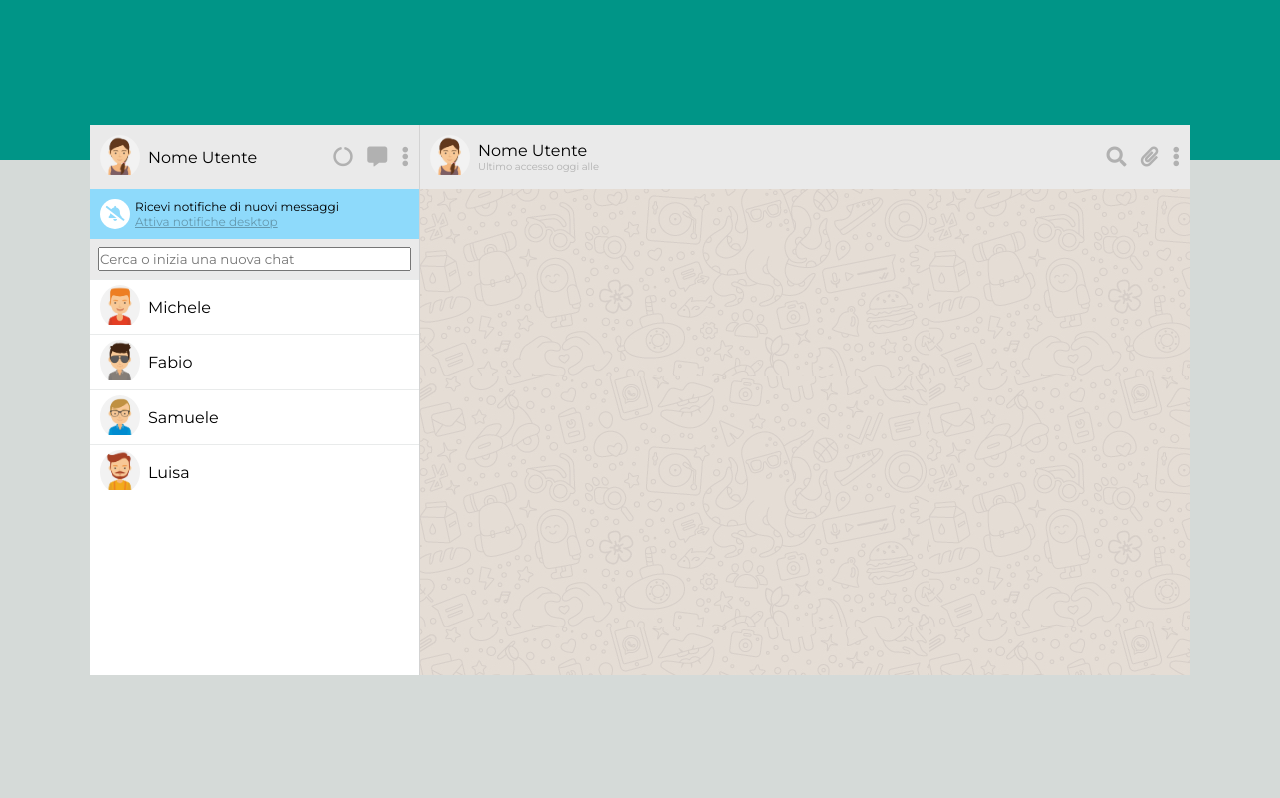
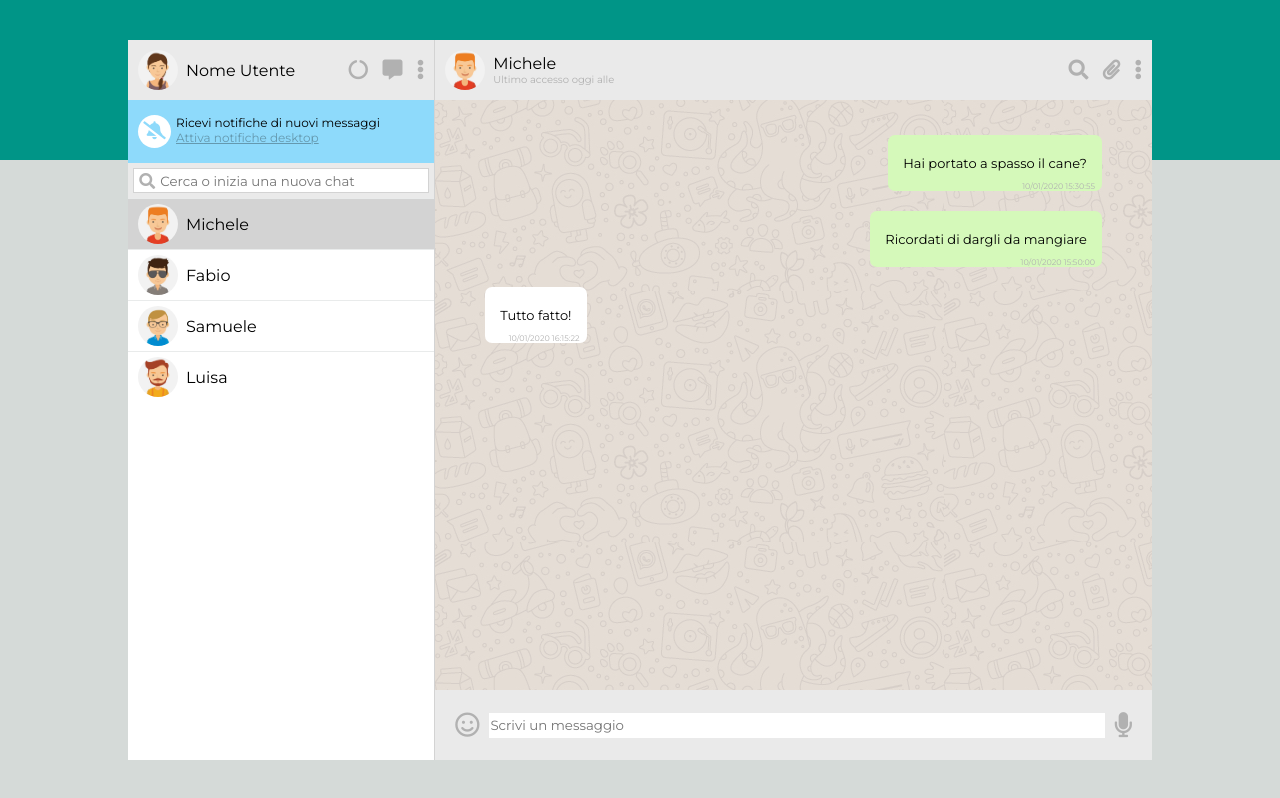
Before and after one commit to rcolonna00/vue-boolzapp, a plain HTML site: page index.html in a window 1280 px wide. Drawn offline with nearby package versions, Linux system fonts and the light colour scheme.

Commit message:
prima parte

```diff
--- a/css/style.css
+++ b/css/style.css
@@ -17,6 +17,7 @@ img{
 
 .img-utente{
     width: 40px;
+    height: 40px;
     border-radius: 50%;
     overflow: hidden;
     margin-right: 8px;
@@ -27,6 +28,7 @@ img{
 .color-app-sfondo{
     background: rgb(0,149,135);
     background: linear-gradient(180deg, rgba(0,149,135,1) 20%, rgba(213,218,216,1) 20%);
+    width: 100%;
     height: 100vh;
     display: flex;
     justify-content: center;
@@ -37,29 +39,28 @@ img{
 /* APP */
 /* MACROAREE */
 .container-app{
-    width: 1100px;
+    min-width: 900px;
+    width: 80%;
     display: flex;
-
-
-    /* Test */
-    /*Fare attenzione con
-    l'altezza da mettere */
-    height: 550px;
-    min-height: 250px;
+    height: 90%;
 }
 
 .parte-utenti{
     width: 30%;
+    height: 100%;
     background-color: white;
     border-right: 1px solid lightgray;
+    display: flex;
+    flex-direction: column;
 }
 
 .parte-messaggi{
     width: 70%;
+    height: 100%;
     background-image: url(../img/mine.jpg);
-
-    /*test*/
-    height: 100%;
+    display: flex;
+    flex-direction: column;
+    overflow: hidden;
 }
 /* FINE MACROAREE */
 
@@ -87,20 +88,19 @@ img{
 /* NOTIFICHE */
 .notifiche{
     display: flex;
-    padding: 10px 0;
+    padding: 15px 10px;
     font-size: 12px;
     background-color: #8edafb;
-    padding: 10px;
 }
 
 .img-notifica{
-    font-size: 15px;
+    font-size: 18px;
     background-color: white;
-    width: 30px;
-    height: 30px;
+    width: 33px;
+    height: 33px;
     border-radius: 50%;
     text-align: center;
-    line-height: 30px;
+    line-height: 33px;
     margin-right: 5px;
     color: #8edafb;
 }
@@ -111,22 +111,35 @@ img{
 /* FINE NOTIFICHE */
 
 /* SEARCH */
-.search{
+.contacts-filter{
     background-color: #eaeaea;
-    padding: 8px;
+    padding: 5px;
+    display: flex;
 }
 
-.search input{
+.contacts-filter label{
+    background-color: white;
+    height: 25px;
+    width: 30px;
+    text-align: center;
+    line-height: 25px;
+    border: 1px solid lightgray;
+    border-right: none;
+    color: #b1b1b1;
+}
+
+.contacts-filter input{
     width: 100%;
-    line-height: 20px;
+    height: 25px;
+    border: 1px solid lightgray;
+    border-left: none;
 }
 /* FINE SEARCH */
 
 /* CONTATTI */
-
-/* scroll bar da controllare alla fine */
 .contatti{
-    overflow-y: scroll;
+    overflow-y: auto;
+    flex-grow: 1;
 }
 
 .single-contact{
@@ -135,6 +148,15 @@ img{
     padding: 5px 0;
     border-top: 1px solid #e9ebeb;
     padding: 5px 10px;
+    cursor: pointer;
+}
+
+.single-contact.active{
+    background-color: lightgray;
+}
+
+.single-contact:hover{
+    background-color: #eaeaea;
 }
 /* FINE CONTATTI */
 /* FINE COLONNA DI SINISTRA */
@@ -148,9 +170,67 @@ img{
 /* FINE UTENTE SELEZIONATO */
 
 /* MESSAGGI */
+.messaggi-padding{
+    padding: 35px 50px 0 50px;
+    font-size: 13px;
+    flex-grow: 1;
+    overflow-y: auto;
+}
+
+.sent,
+.received{
+    clear: both;
+    border-radius: 7px;
+    padding: 20px 15px;
+    position: relative;
+    margin-bottom: 20px;
+}
+
+.sent{
+    background-color: #d5f9ba;
+    float: right;
+}
+
+.received {
+    background-color: white;
+    float: left;
+}
+
+.sms-data{
+    font-size: 8px;
+    position: absolute;
+    bottom: 0;
+    right: 7px;
+    color: #b1b1b1;
+}
 /* FINE MESSAGGI */
 
 /* BOTTOM BAR */
+.barra-scrittura{
+    display: flex;
+    padding: 10px;
+    background-color: #eaeaea;
+    align-items: center;
+}
+
+.barra-scrittura .text-sms{
+    flex-grow: 1;
+}
+
+.barra-scrittura input{
+    width: 100%;
+    border: 1px solid white;
+    height: 25px;
+}
+
+
+.barra-scrittura .smile,
+.barra-scrittura .microfono{
+    padding: 10px;
+    font-size: 25px;
+    color: #b1b1b1;
+    cursor: pointer;
+}
 /* FINE BOTTOM BAR */
 
 /* FINE COLONNA DI DESTRA */
--- a/index.html
+++ b/index.html
@@ -57,8 +57,11 @@
                     <!-- FINE NOTIFICHE -->
 
                     <!-- SEARCH -->
-                    <div class="search">
-                        <input type="text" placeholder="Cerca o inizia una nuova chat">
+                    <div class="contacts-filter">
+                        <label for="search">
+                            <i class="fas fa-search"></i>
+                        </label>
+                        <input class="cont-filter" type="text" placeholder="Cerca o inizia una nuova chat">
                     </div>
                     <!-- FINE SEARCH -->
 
@@ -66,30 +69,16 @@
                     <div class="contatti">
 
                         <!-- singolo contatto -->
-                        <div class="single-contact">
-                            <div class="img-utente"><img src="img/avatar_1.jpg" alt=""></div>
-                            <div class="nome-contatto">Michele</div>
-                        </div>
-                        <!-- fine singolo contatto -->
-
-                        <!-- singolo contatto -->
-                        <div class="single-contact">
-                            <div class="img-utente"><img src="img/avatar_2.jpg" alt=""></div>
-                            <div class="nome-contatto">Fabio</div>
-                        </div>
-                        <!-- fine singolo contatto -->
-
-                        <!-- singolo contatto -->
-                        <div class="single-contact">
-                            <div class="img-utente"><img src="img/avatar_3.jpg" alt=""></div>
-                            <div class="nome-contatto">Samuele</div>
-                        </div>
-                        <!-- fine singolo contatto -->
-
-                        <!-- singolo contatto -->
-                        <div class="single-contact">
-                            <div class="img-utente"><img src="img/avatar_4.jpg" alt=""></div>
-                            <div class="nome-contatto">Luisa</div>
+                        <div
+                            v-for="(contact, index) in contacts"
+                            class="single-contact"
+                            :class="{ 'active' : index == activeContact }"
+                            @click="setActiveContact(index)"
+                        >
+                            <div class="img-utente"><img :src="'img/avatar' + contact.avatar + '.jpg'" :alt=" contact.name "></div>
+                            <div class="nome-contatto">
+                                {{ contact.name }}
+                            </div>
                         </div>
                         <!-- fine singolo contatto -->
 
@@ -106,10 +95,13 @@
                     <div class="utente">
                         <div class="nome-foto">
                             <div class="img-utente">
-                                <img src="img/avatar_io.jpg" alt="">
+                                <img
+                                    :src="'img/avatar' + contacts[activeContact].avatar + '.jpg'"
+                                    alt="contacts[activeContact].name"
+                                >
                             </div>
                             <div>
-                                <div class="nome">Nome Utente</div>
+                                <div class="nome"> {{ contacts[activeContact].name }} </div>
                                 <div class="ultimo-accesso">Ultimo accesso oggi alle</div>
                             </div>
                         </div>
@@ -122,9 +114,41 @@
                     <!-- FINE UTENTE SELEZIONATO -->
 
                     <!-- MESSAGGI -->
+                    <div class="messaggi-padding">
+
+                        <!-- SINGLE MESSAGE -->
+                        <div
+                            v-for="message in contacts[activeContact].messages"
+                            class="messaggi"
+                        >
+
+                            <div :class="message.status">
+                                <div class="sms-text">{{ message.text }}</div>
+                                <div class="sms-data">{{ message.date }}</div>
+                            </div>
+
+                        </div>
+                        <!-- FINE SINGLE MESSAGE -->
+
+                    </div>
                     <!-- FINE MESSAGGI -->
 
                     <!-- BOTTOM BAR -->
+                    <div class="barra-scrittura">
+
+                        <div class="smile">
+                            <i class="far fa-smile"></i>
+                        </div>
+
+                        <div class="text-sms">
+                            <input type="text" @keyup.enter="addNewMessage" placeholder="Scrivi un messaggio">
+                        </div>
+
+                        <div class="microfono">
+                            <i class="fas fa-microphone"></i>
+                        </div>
+
+                    </div>
                     <!-- FINE BOTTOM BAR -->
 
                 </div>
--- a/js/script.js
+++ b/js/script.js
@@ -2,6 +2,8 @@ var app = new Vue(
     {
         el: '#root',
         data: {
+            activeContact: 0,
+            userMessage: '',
             contacts: [
                 {
                     name: 'Michele',
@@ -90,6 +92,18 @@ var app = new Vue(
         },
         methods: {
 
+            // collega la colonna di sinistra
+            // con la colonna di destra
+            // tramite un index
+            setActiveContact(index) {
+                this.activeContact = index;
+            },
+
+            // aggiunge il messaggio inviato
+            // come array messages
+            addNewMessage() {
+
+            }
         }
     }
-  )
+)
```
